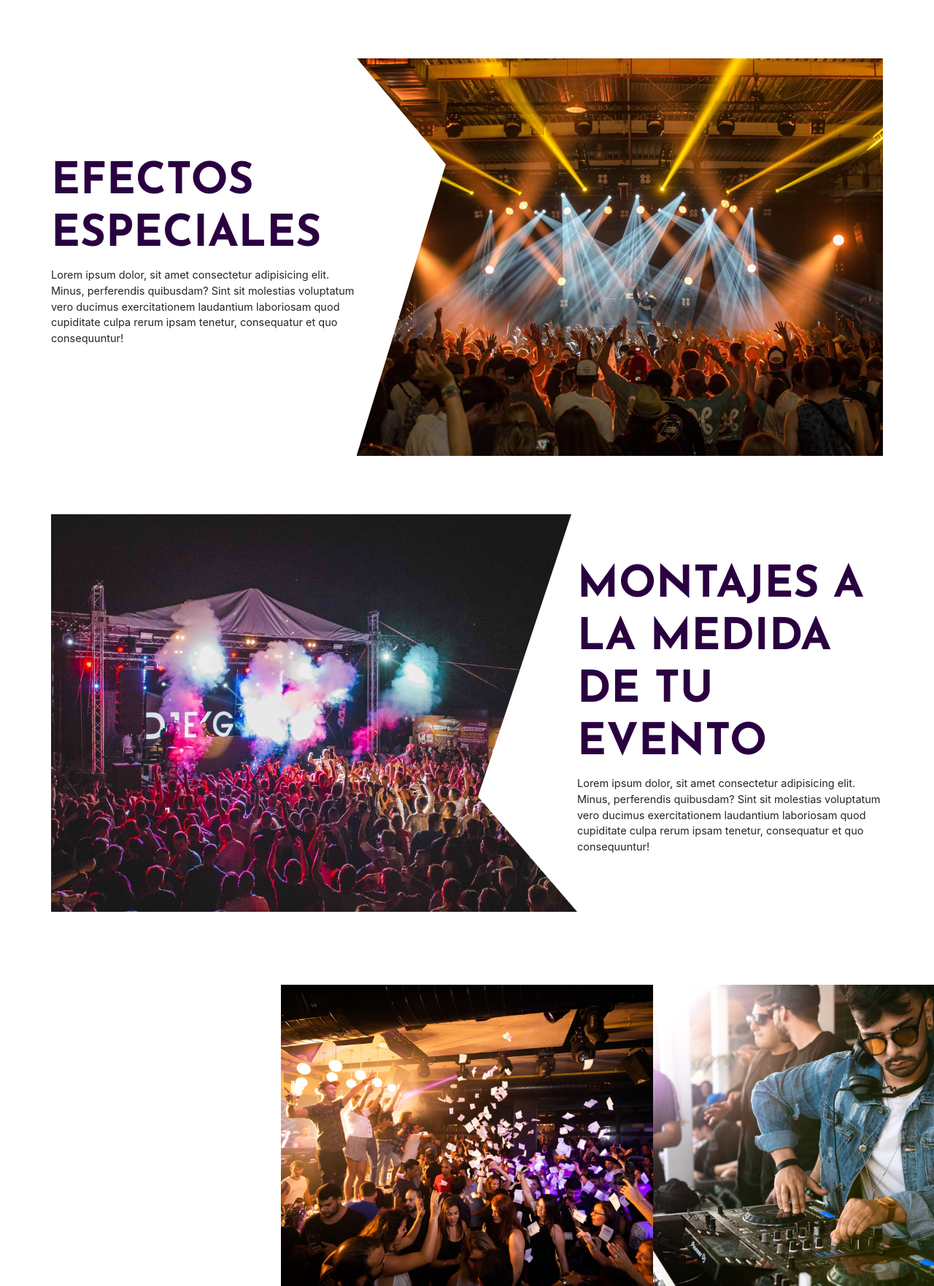
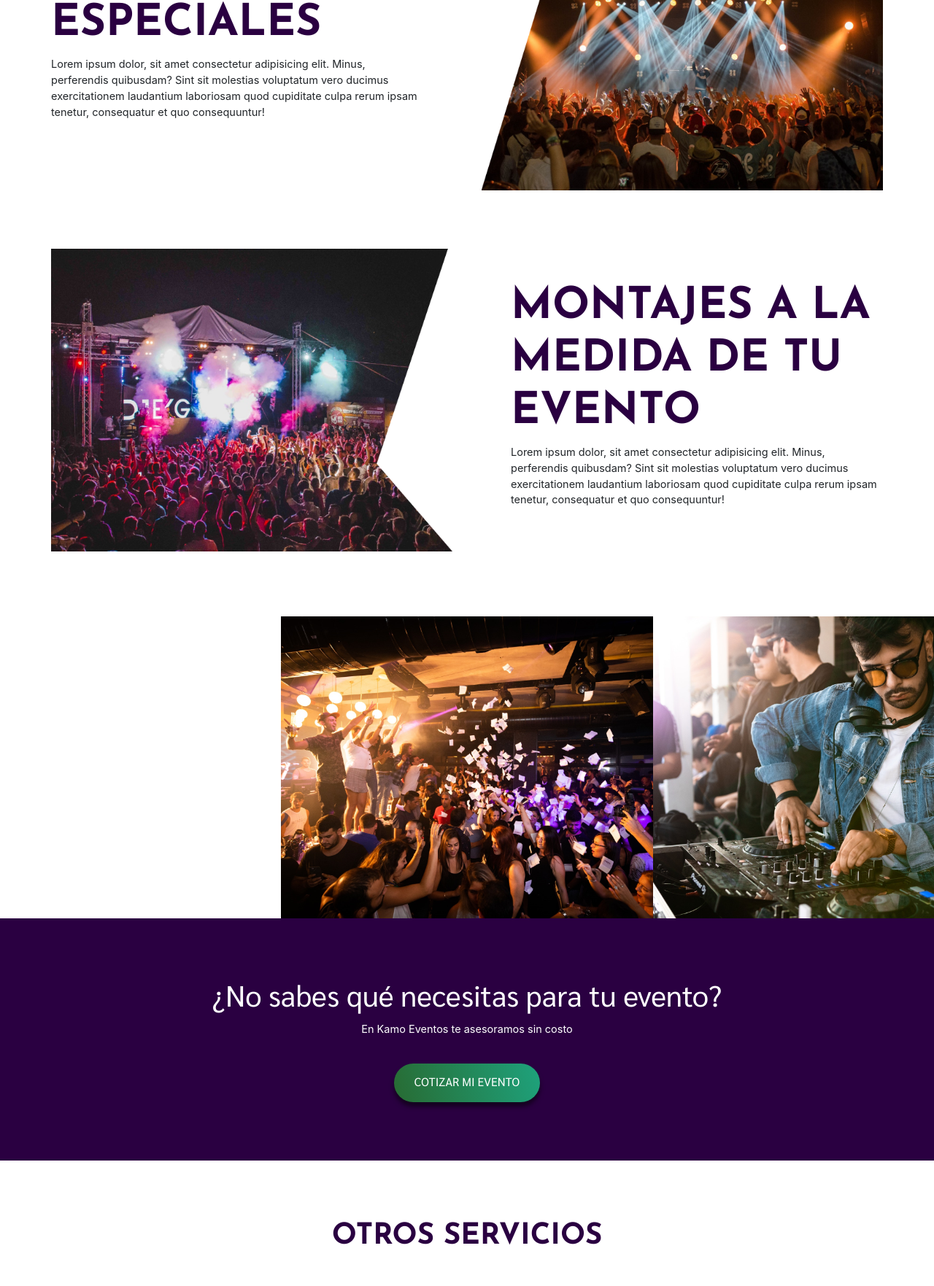
Before and after one commit to brianeto/kamo-events, a PHP site: page /iluminacion.html in a window 1280 px wide. Shown: the part 1201-2964 px from the top of the page at 73% size. Run offline with PHP 8.4, Linux system fonts and the light colour scheme; some libraries are stand-ins or nearby versions.

```diff
--- a/fotografia.html
+++ b/fotografia.html
@@ -17,7 +17,7 @@
     <header>
         <div class="header-logo">
             <a href="index.html">
-                <img src="src/img/Logo Kamo blanco.png" alt="logo-kamo">
+                <img src="src/img/Logo-Kamo-blanco.png" alt="logo-kamo">
             </a>
         </div>
         <div class="header-menu">
@@ -43,7 +43,7 @@
             </div>
         </div>
     </header>
-    <section class="hero d-flex position-relative align-items-center">
+    <section class="hero hero-pages d-flex position-relative align-items-center">
         <div class="hero-div-diagonal"></div>
         <div class="container-fluid">
             <div class="hero-title">
--- a/iluminacion.html
+++ b/iluminacion.html
@@ -17,7 +17,7 @@
     <header>
         <div class="header-logo">
             <a href="index.html">
-                <img src="src/img/Logo Kamo blanco.png" alt="logo-kamo">
+                <img src="src/img/Logo-Kamo-blanco.png" alt="logo-kamo">
             </a>
         </div>
         <div class="header-menu">
@@ -43,7 +43,7 @@
             </div>
         </div>
     </header>
-    <section class="hero d-flex position-relative align-items-center">
+    <section class="hero hero-pages d-flex position-relative align-items-center">
         <div class="hero-div-diagonal"></div>
         <div class="container-fluid">
             <div class="hero-title">
@@ -64,10 +64,10 @@
             </iframe>
         </div>
     </section>
-    <section class="ilumination-features">
+    <section class="sound-features">
         <div class="container">
-            <div class="ilumination-features-montaje">
-                <div class="ilumination-features-montaje-left">
+            <div class="sound-features-montaje">
+                <div class="sound-features-montaje-left">
                     <div>
                         <h2>EFECTOS ESPECIALES</h2>
                     </div>
@@ -75,19 +75,19 @@
                         <p>Lorem ipsum dolor, sit amet consectetur adipisicing elit. Minus, perferendis quibusdam? Sint sit molestias voluptatum vero ducimus exercitationem laudantium laboriosam quod cupiditate culpa rerum ipsam tenetur, consequatur et quo consequuntur!</p>
                     </div>
                 </div>
-                <div class="ilumination-features-montaje-right">
+                <div class="sound-features-montaje-right">
                     <div>
                         <img src="src/img/efectos-especiales.png" alt="">
                     </div>
                 </div>
             </div>
-            <div class="ilumination-features-dj">
-                <div class="ilumination-features-dj-left">
+            <div class="sound-features-dj">
+                <div class="sound-features-dj-left">
                     <div>
                         <img src="src/img/montajes-medida.png" alt="">
                     </div>
                 </div>
-                <div class="ilumination-features-dj-right">
+                <div class="sound-features-dj-right">
                     <div>
                         <h2>MONTAJES A LA MEDIDA DE TU EVENTO</h2>
                     </div>
@@ -132,7 +132,7 @@
                 <p>En Kamo Eventos te asesoramos sin costo</p>
             </div>
             <div class="advisory-button">
-                <button class="btn-green"><span class="btn-text">COTIZAR MI EVENTO</span></button>
+                <button class="btn-green" onclick="location.href='contacto.html'"><span class="btn-text">COTIZAR MI EVENTO</span></button>
             </div>
         </div>
     </section>
--- a/sonido.html
+++ b/sonido.html
@@ -17,7 +17,7 @@
     <header>
         <div class="header-logo">
             <a href="index.html">
-                <img src="src/img/Logo Kamo blanco.png" alt="logo-kamo">
+                <img src="src/img/Logo-Kamo-blanco.png" alt="logo-kamo">
             </a>
         </div>
         <div class="header-menu">
@@ -43,7 +43,7 @@
             </div>
         </div>
     </header>
-    <section class="hero d-flex position-relative align-items-center">
+    <section class="hero hero-pages d-flex position-relative align-items-center">
         <div class="hero-div-diagonal"></div>
         <div class="container-fluid">
             <div class="hero-title">
@@ -132,7 +132,7 @@
                 <p>En Kamo Eventos te asesoramos sin costo</p>
             </div>
             <div class="advisory-button">
-                <button class="btn-green"><span class="btn-text">COTIZAR MI EVENTO</span></button>
+                <button class="btn-green" onclick="location.href='contacto.html';"><span class="btn-text">COTIZAR MI EVENTO</span></button>
             </div>
         </div>
     </section>
--- a/src/css/style.css
+++ b/src/css/style.css
@@ -148,6 +148,10 @@ a:hover {
   opacity: 1;
 }
 
+.gallery .slick-dots li.slick-active button {
+  border-color: #880f6c;
+}
+
 html {
   overflow-x: hidden;
 }
@@ -265,7 +269,7 @@ header .header-menu-nav-container-social i:hover {
   position: absolute;
 }
 .hero-subtitle {
-  padding: 3rem 0;
+  margin-bottom: 5rem;
 }
 .hero-subtitle h5 {
   font-size: 16px;
@@ -389,6 +393,10 @@ header .header-menu-nav-container-social i:hover {
 }
 .our-services-options-fotografia-button-pink {
   padding: 1rem;
+}
+
+.hero-pages {
+  height: 565px !important;
 }
 
 /*SLIDER STYLE*/
@@ -568,6 +576,12 @@ header .header-menu-nav-container-social i:hover {
   padding-left: 10px;
 }
 
+/*global form style*/
+.form-control {
+  border: none;
+  font-size: 14px;
+}
+
 footer {
   background: #000000;
 }
@@ -639,7 +653,10 @@ button.slick-prev, button.slick-prev:hover {
 }
 
 .sound-features {
-  height: 1270px;
+  height: 1000px;
+}
+.sound-features img {
+  width: 550px;
 }
 .sound-features .container {
   padding: 0;
@@ -652,6 +669,7 @@ button.slick-prev, button.slick-prev:hover {
   display: flex;
   flex-direction: column;
   justify-content: center;
+  margin-right: 5em;
 }
 .sound-features-montaje-left h2 {
   color: #2a0041;
@@ -664,6 +682,7 @@ button.slick-prev, button.slick-prev:hover {
   display: flex;
   flex-direction: column;
   justify-content: center;
+  margin-left: 5em;
 }
 .sound-features-dj h2 {
   color: #2a0041;
@@ -754,37 +773,6 @@ button.slick-prev, button.slick-prev:hover {
   margin-left: -560px;
   margin-top: -200px;
   z-index: 32;
-}
-
-.ilumination-features {
-  height: 1270px;
-}
-.ilumination-features .container {
-  padding: 0;
-}
-.ilumination-features-montaje {
-  display: flex;
-  margin-top: 30rem;
-}
-.ilumination-features-montaje-left {
-  display: flex;
-  flex-direction: column;
-  justify-content: center;
-}
-.ilumination-features-montaje-left h2 {
-  color: #2a0041;
-}
-.ilumination-features-dj {
-  display: flex;
-  margin-top: 5rem;
-}
-.ilumination-features-dj-right {
-  display: flex;
-  flex-direction: column;
-  justify-content: center;
-}
-.ilumination-features-dj h2 {
-  color: #2a0041;
 }
 
 .our-ilumination-services {
@@ -907,12 +895,15 @@ button.slick-prev, button.slick-prev:hover {
 .contact-page-right-content .container .colapse-div {
   background: #2a0041;
 }
-.contact-page-right-content .container form input, .contact-page-right-content .container form textarea {
+.contact-page-right-content .container form input, .contact-page-right-content .container form textarea, .contact-page-right-content .container form select {
   height: 55px;
   border-radius: 41px;
   background-color: rgba(233, 233, 233, 0.66);
   color: #a623cc;
   padding-left: 25px;
+}
+.contact-page-right-content .container form select {
+  height: 55px !important;
 }
 .contact-page-right-content .container form textarea {
   height: 150px;
--- a/src/scss/_slick-slider.scss
+++ b/src/scss/_slick-slider.scss
@@ -35,3 +35,6 @@
       }
     }
   }
+.gallery .slick-dots li.slick-active button {
+  border-color: #880f6c;
+}
--- a/src/scss/style.scss
+++ b/src/scss/style.scss
@@ -116,7 +116,7 @@ header {
         position: absolute;
     }
     &-subtitle {
-        padding: 3rem 0;
+        margin-bottom: 5rem;
         h5 {
             font-size: 16px;
         }
@@ -243,6 +243,9 @@ header {
         }
     }
 }
+.hero-pages {
+    height: 565px !important;
+}
 /*SLIDER STYLE*/
 .slick-arrow {
     width: 74px;
@@ -344,12 +347,12 @@ header {
 
     }
     .slick-active.slick-current {
-    .card {
+        .card {
 
-    }
-    .card_img {
-        position: relative
-    }
+        }
+        .card_img {
+            position: relative
+        }
     }
 
 .contact {
@@ -431,7 +434,11 @@ header {
 
     }
 }
-
+/*global form style*/
+.form-control {
+    border: none;
+    font-size: 14px;
+}
 footer {
     background: $black;
     .footer-xd {
@@ -497,7 +504,10 @@ button.slick-next, button.slick-next:hover {
     }
 }
 .sound-features {
-    height: 1270px;
+    height: 1000px;
+    img {
+        width:550px;
+    }
     .container {
         padding: 0;
     }
@@ -508,6 +518,7 @@ button.slick-next, button.slick-next:hover {
             display: flex;
             flex-direction: column;
             justify-content: center;
+            margin-right: 5em;
             h2 {
                 color: $dark-purple;
             }
@@ -520,6 +531,7 @@ button.slick-next, button.slick-next:hover {
             display: flex;
             flex-direction: column;
             justify-content: center;
+            margin-left: 5em;
         }
         h2 {
             color: $dark-purple;
@@ -612,36 +624,6 @@ button.slick-next, button.slick-next:hover {
         margin-left: -560px;
         margin-top: -200px;
         z-index: 32;
-    }
-}
-.ilumination-features {
-    height: 1270px;
-    .container {
-        padding: 0;
-    }
-    &-montaje {
-        display: flex;
-        margin-top: 30rem;
-        &-left {
-            display: flex;
-            flex-direction: column;
-            justify-content: center;
-            h2 {
-                color: $dark-purple;
-            }
-        }
-    }
-    &-dj {
-        display: flex;
-        margin-top: 5rem;
-        &-right {
-            display: flex;
-            flex-direction: column;
-            justify-content: center;
-        }
-        h2 {
-            color: $dark-purple;
-        }
     }
 }
 .our-ilumination-services {
@@ -762,12 +744,15 @@ button.slick-next, button.slick-next:hover {
                 background: $dark-purple;
             }
             form {
-                input, textarea {
+                input, textarea, select {
                     height: 55px;
                     border-radius: 41px;
                     background-color: rgba(233, 233, 233, 0.66);
                     color: $main-pink;
                     padding-left: 25px
+                }
+                select {
+                    height: 55px !important;
                 }
                 textarea {
                     height: 150px;
```
Also changed, not shown: contacto.html (+20 -11 lines), index.html (+6 -11 lines), src/img/Logo Kamo blanco.png (deleted), src/img/Logo-Kamo-blanco.png (added), 1 other file.
